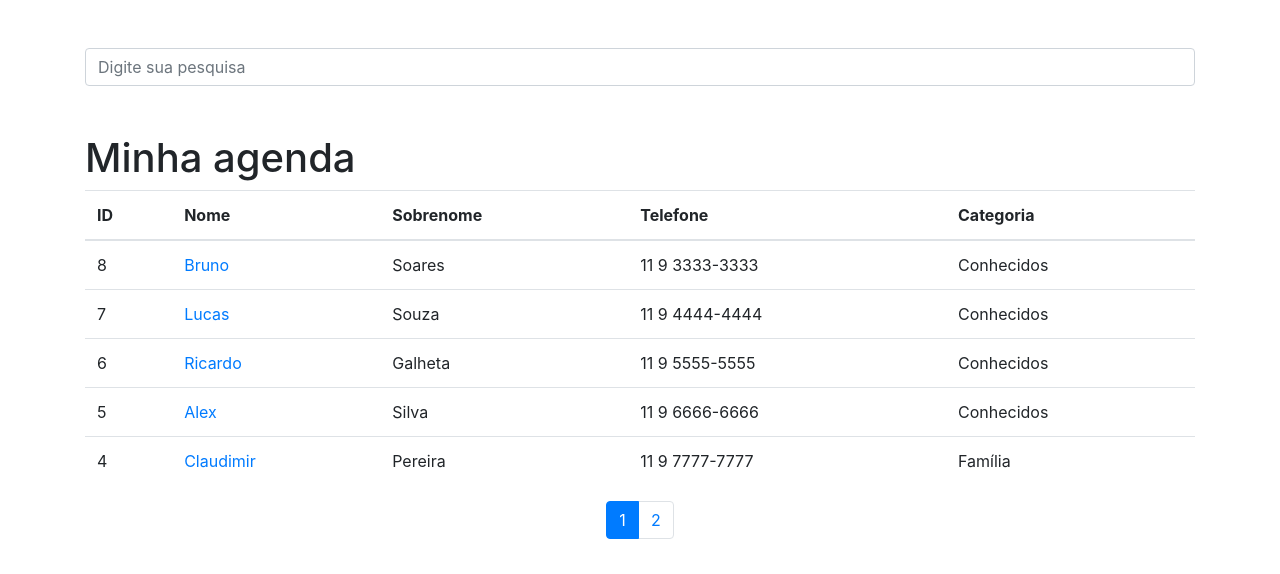
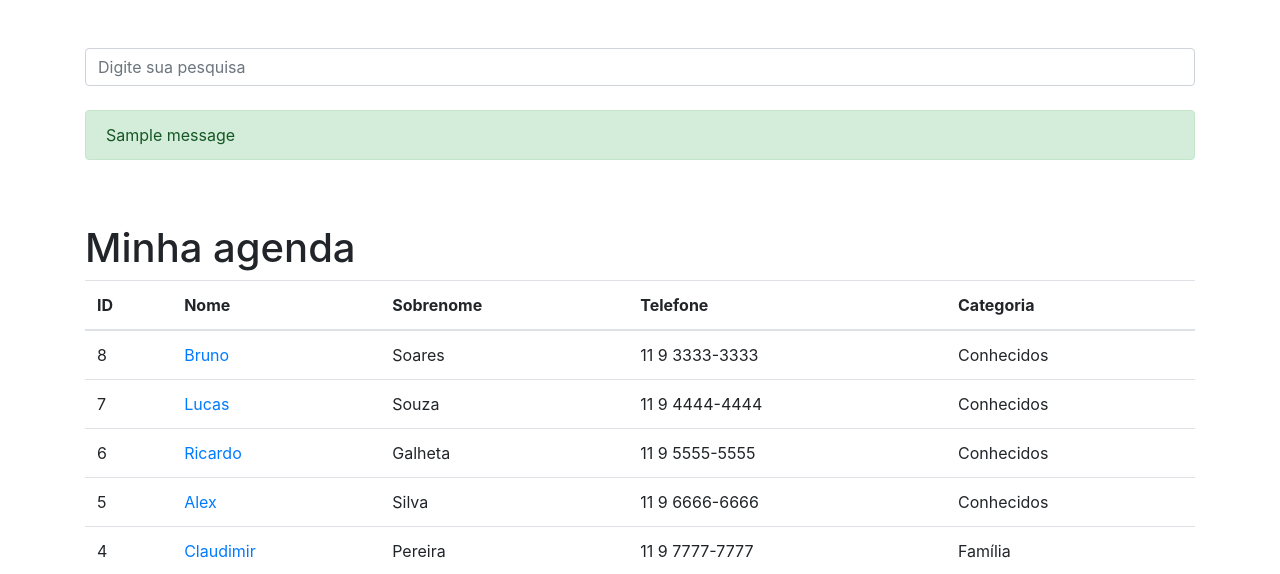
Before and after one commit to Daniel-Silva97/projetoAgenda, a Django app: page / in a window 1280 px wide. Shown: the part 56-630 px from the top of the page. Run offline with Django 4.2, Linux system fonts and the light colour scheme; data comes from the database, SQL or seed files in the repository; one stand-in notice (Sample message) is shown; some libraries are stand-ins or nearby versions.

Commit message:
Add MESSAGES in Django with BootStrap

```diff
--- a/contatos/views.py
+++ b/contatos/views.py
@@ -1,9 +1,10 @@
-from django.shortcuts import render, get_object_or_404
+from django.shortcuts import render, get_object_or_404, redirect
 from django.http import Http404
 from .models import Contato
 from django.core.paginator import Paginator
 from django.db.models import Q, Value
 from django.db.models.functions import Concat
+from django.contrib import messages
 
 
 # Create your views here.
@@ -45,8 +46,13 @@ def see_contact(request, contato_id):
 
 def busca(request):
     termo = request.GET.get('termo')  # Pegando o que foi digitado no campo de busca
-    if termo is None:
-        raise Http404()
+    if termo is None or not termo:
+        messages.add_message(request,
+                             messages.ERROR,
+                             'Campo termo não pode ficar vazio!'
+                             )
+        return redirect('index')
+
 
     # Concatenando nome e sobrenome
     campos = Concat('nome', Value(' '), 'sobrenome')
--- a/templates/base.html
+++ b/templates/base.html
@@ -24,6 +24,7 @@
                      id="search-input"
                      placeholder="Digite sua pesquisa"
                      name="termo">
+            {%  include 'partials/_messages.html' %}
             </div>
           </div>
         </form>
--- /dev/null
+++ b/templates/partials/_messages.html
@@ -0,0 +1,8 @@
+{% if messages %}
+    </br>
+    {% for message in messages %}
+        <div class="alert {{ message.tags }}" role="alert">
+            {{ message }}
+        </div>
+    {% endfor %}
+{% endif %}
```
Also changed, not shown: agenda/settings.py (+11 -0 lines).
